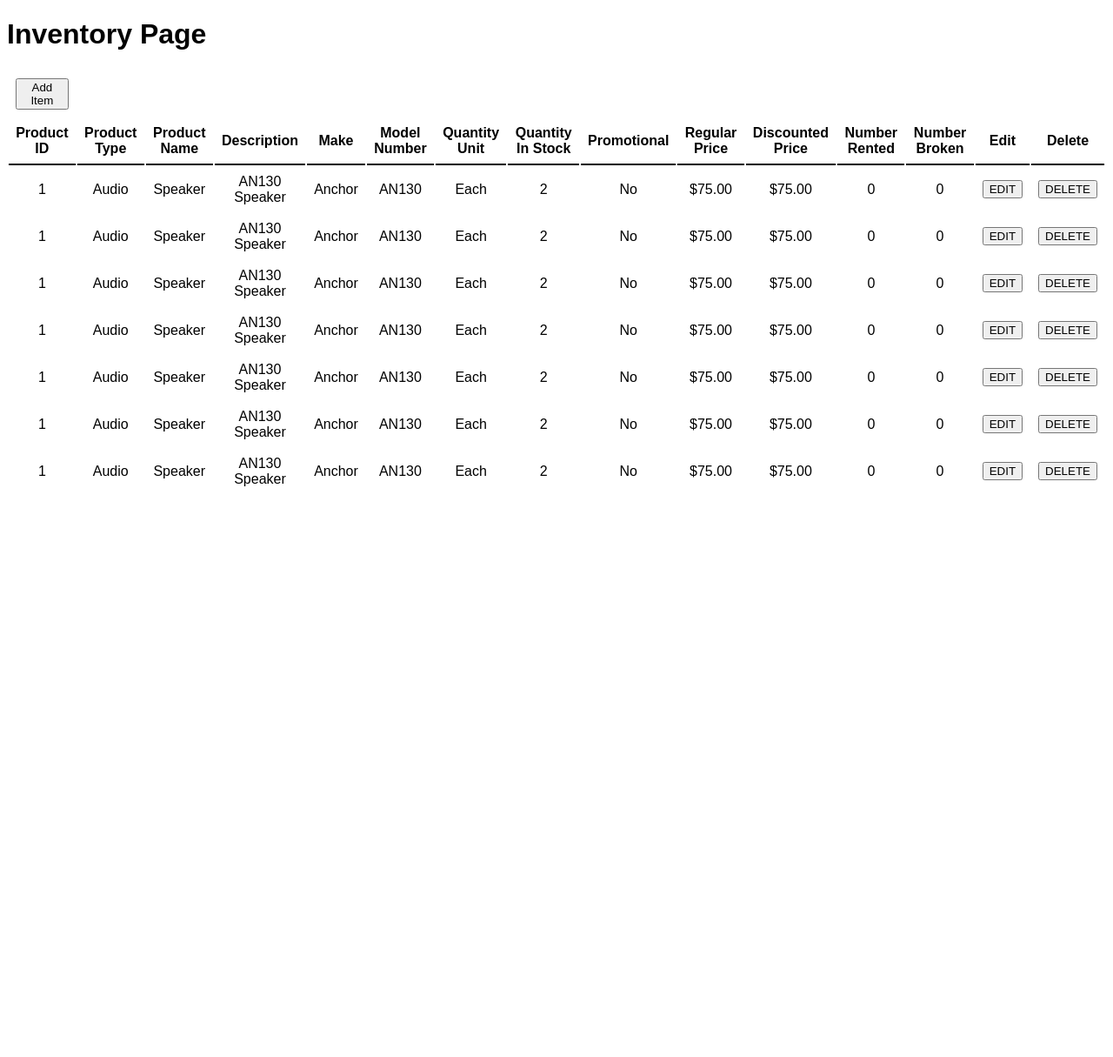
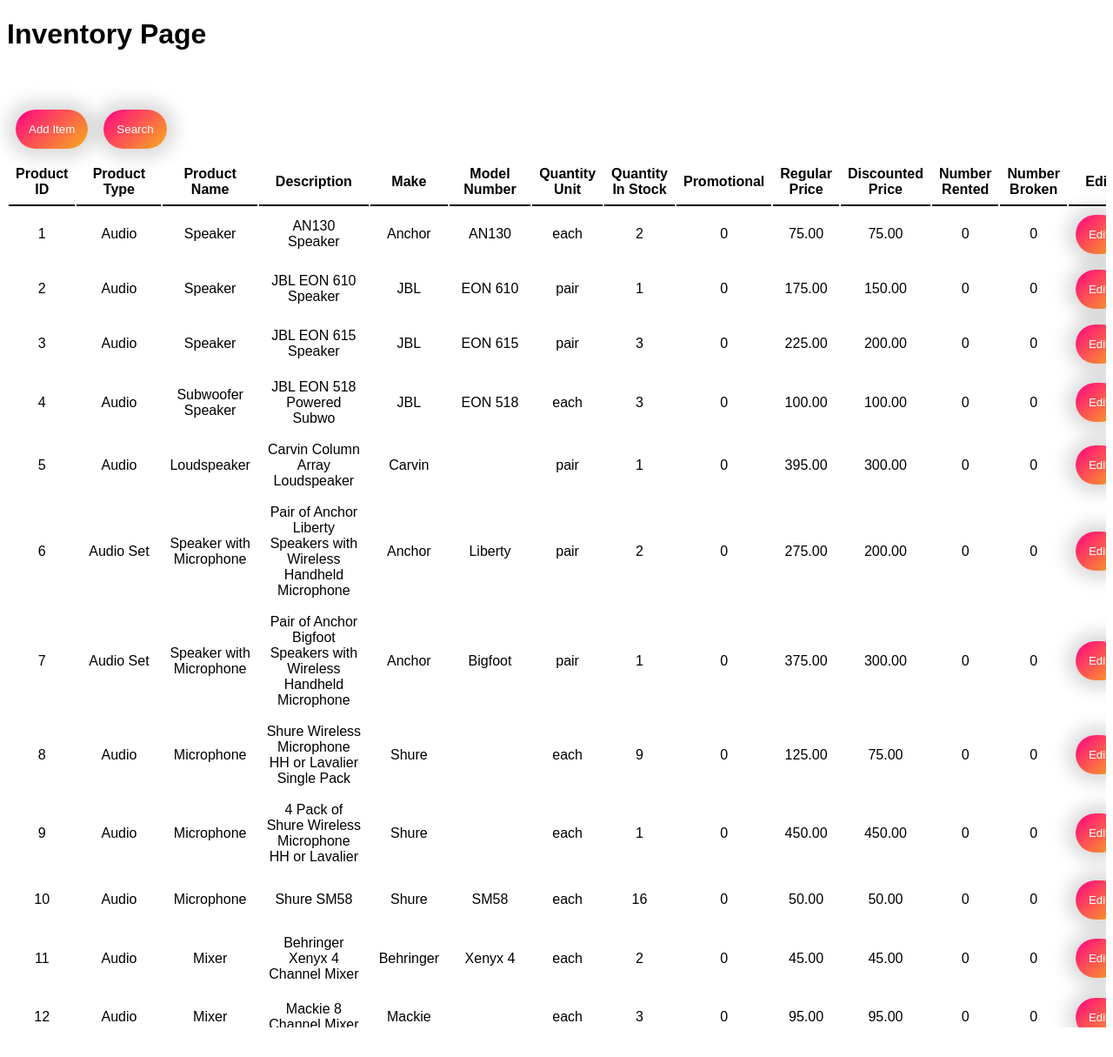
Before and after one commit to finellia1/Interim-Name-Pos, a PHP site: page /includes/inventory.php in a window 1280 px wide. Shown: the top 1215 px of the page at 87% size. Run offline with PHP 8.4, Linux system fonts and the light colour scheme; data comes from the database, SQL or seed files in the repository; lists and menus that the app fills with data are empty.

Commit message:
Inventory Item Adding, Searching, Table Propgation,
Added item adding functionality, searching, and propagation from DB to UI to inventory.

```diff
--- /dev/null
+++ b/classes/inventory.php
@@ -0,0 +1,3 @@
+<?php
+
+?>
--- a/css/inventoryStyle.css
+++ b/css/inventoryStyle.css
@@ -36,16 +36,17 @@ label{
     text-align: left;
 }
 
+
 .dropShadow{
     box-shadow: 0px 0px 20px 10px rgba(0, 0, 0, 0.15);
     border-radius: 15px;
-    z-index: 2;
+
 }
 button{
     text-align: center;
 }
 
-#editPopup{
+.popup{
     visibility: hidden;
     /*Found on https://css-tricks.com/quick-css-trick-how-to-center-an-object-exactly-in-the-center/*/
     position: fixed;
@@ -53,23 +54,59 @@ button{
     left: 50%;
     /* bring your own prefixes */
     transform: translate(-50%, -50%);
+    z-index: 25;
+    background-color: white;
 }
 
-#addPopup{
-    visibility: hidden;
-    /*Found on https://css-tricks.com/quick-css-trick-how-to-center-an-object-exactly-in-the-center/*/
-    position: fixed;
-    top: 50%;
-    left: 50%;
-    /* bring your own prefixes */
-    transform: translate(-50%, -50%);
-}
-
-#centerVAlign{
-    width:auto;
-    margin:auto;
+#inventoryWrapper{
+    height:1000px;
+    overflow: scroll;
 }
 
 #addItemBtnTH{
     border: none;
 }
+
+#searchBtn{
+    border: none;
+}
+
+#searchType{
+    border: none;
+}
+
+.noBorder{
+    border: none;
+}
+
+button{
+    border: none;
+    padding: 15px;
+    border-radius: 100px;
+    background: linear-gradient(135.76deg, #FF0F7B 7.5%, #F89B29 88.59%);
+    color: white;
+    box-shadow: 0px 0px 20px 10px rgba(0, 0, 0, 0.15);
+}
+
+input[type=submit]{
+    border: none;
+    padding: 15px;
+    border-radius: 100px;
+    background: linear-gradient(135.76deg, #FF0F7B 7.5%, #F89B29 88.59%);
+    color: white;
+    box-shadow: 0px 0px 10px 5px rgba(0, 0, 0, 0.15);
+}
+
+input[type=text]{
+    border: none;
+    box-shadow: 0px 0px 10px 5px rgba(0, 0, 0, 0.15);
+    padding:5px;
+    border-radius: 15px;
+}
+
+#searchTypeInput{
+    border: none;
+    box-shadow: 0px 0px 10px 5px rgba(0, 0, 0, 0.15);
+    padding:5px;
+    border-radius: 15px;
+}
--- a/css/style.css
+++ /dev/null
@@ -1,4 +0,0 @@
-Hello World...
-
-<br><br>
-Testing 1.2.3.......
--- a/includes/inventory.php
+++ b/includes/inventory.php
@@ -1,3 +1,11 @@
+
+<?php
+require '../classes/session.classes.php';
+
+session::start();
+// session_start();
+?>
+
 <!DOCTYPE html>
 <html>
 
@@ -5,30 +13,79 @@
     <link rel="stylesheet" href="../css/inventoryStyle.css">
 </head>
 
+
 <body>
+
+
+
     <h1>Inventory Page</h1>
-    <div id="editPopup">
+    <br><br>
+    <div id = "searchPopup" class = "popup">
+        <form name="edit" action="../includes/inventory.inc.php" method="POST">
+            <table class="dropShadow">
+            <tr>
+                    <td class="alignLeft">
+                        <label for="searchTypeInput">Search Field:</label></td>
+                    <td class="alignLeft">
+                        <input id = "searchTypeInput" name = "searchTypeInput" list="searchType" placeholder ="Search by...">
+                        <datalist id = "searchType" >
+                        <option value = "Product ID">
+                        <option value = "Product Type">
+                        <option value = "Product Name">
+                        <option value = "Description">
+                        <option value = "Make">
+                        <option value = "Model Number">
+                        <option value = "Quantity Unit">
+                        <option value = "Quantity In Stock">
+                        <option value = "Regular Price">
+                        <option value = "Discounted Price">
+                        <option value = "Number Rented">
+                        <option value = "Number Broken">
+                        <option value = "*">
+                        </datalist>
+                    </td>
+                </tr>
+                <tr>
+                    <td>
+                        <label for="searchContent">Search Content:</label></td>
+                    </td>
+                    <td>
+                        <input type="text" id="searchContent"  name = "searchContent" >
+                    </td>
+                </tr>
+                <tr>
+                    <td>
+                        <input id = "searchSubmit" type="submit" value="Search!"></button>
+                    </td>
+                    <td>
+                        <button type="button" onclick="exitPane('searchPopup')">Close</button>
+                    </td>
+                </tr>
+            </table>
+        </form>
+    </div>
+    <div id="editPopup" class = "popup">
         <form name="edit">
             <table class="dropShadow">
             <tr>
                     <td class="alignLeft">
                         <label for="itemName">Item Name:</label></td>
                     <td class="alignLeft">
-                        <input type="text" id="itemName" name="itemName" value="itemName"><br>
+                        <input type="text" id="itemName" name="product_name" value="itemName"><br>
                     </td>
                 </tr>
                 <tr>
                     <td class="alignLeft">
                         <label for="itemName">Product Type:</label></td>
                     <td class="alignLeft">
-                        <input type="text" id="productType" name="productType" value="productType"><br>
+                        <input type="text" id="productType" name="product_type" value="productType"><br>
                     </td>
                 </tr>
                 <tr>
                     <td class="alignLeft">
                         <label for="itemName">Description:</label></td>
                     <td class="alignLeft">
-                        <input type="text" id="description" name="description" value="description"><br>
+                        <input type="text" id="description" name="product_description" value="description"><br>
                     </td>
                 </tr>
                 <tr>
@@ -49,14 +106,14 @@
                     <td class="alignLeft">
                         <label for="itemName">Quantity_Unit:</label></td>
                     <td class="alignLeft">
-                        <input type="text" id="quantity" name="quantity" value="quantity"><br>
+                        <input type="text" id="quantity" name="qty_unit" value="quantity"><br>
                     </td>
                 </tr>
                 <tr>
                     <td class="alignLeft">
                         <label for="itemName">Quantity In Stock:</label></td>
                     <td class="alignLeft">
-                        <input type="text" id="quantityInStock" name="quantityInStock" value="quantityInStock"><br>
+                        <input type="text" id="quantityInStock" name="qty_in_stock" value="quantityInStock"><br>
                     </td>
                 </tr>
                 <tr>
@@ -70,28 +127,28 @@
                     <td class="alignLeft">
                         <label for="itemName">Regular Price</label></td>
                     <td class="alignLeft">
-                        <input type="text" id="regularPrice" name="regularPrice" value="regularPrice"><br>
+                        <input type="text" id="regularPrice" name="reg_price" value="regularPrice"><br>
                     </td>
                 </tr>
                 <tr>
                     <td class="alignLeft">
                         <label for="itemName">Discounted Price:</label></td>
                     <td class="alignLeft">
-                        <input type="text" id="discountedPrice" name="discountedPrice" value="discountedPrice"><br>
+                        <input type="text" id="discountedPrice" name="discounted_price" value="discountedPrice"><br>
                     </td>
                 </tr>
                 <tr>
                     <td class="alignLeft">
                         <label for="itemName">Number Rented:</label></td>
                     <td class="alignLeft">
-                        <input type="text" id="numberRented" name="numberRented" value="numberRented"><br>
+                        <input type="text" id="numberRented" name="num_rented" value="numberRented"><br>
                     </td>
                 </tr>
                 <tr>
                     <td class="alignLeft">
                         <label for="itemName">Number Broken</label></td>
                     <td class="alignLeft">
-                        <input type="text" id="numberBroken" name="numberBroken" value="numberBroken"><br>
+                        <input type="text" id="numberBroken" name="num_broken" value="numberBroken"><br>
                     </td>
                 </tr>
                 <tr>
@@ -106,96 +163,103 @@
         </form>
     </div>
 
-    <div id="addPopup">
-        <form name="edit">
+    <div id="addPopup" class = "popup">
+        <form name="add" action="../includes/addProduct.inc.php" method="post">
             <table class="dropShadow">
+            <tr>
+                    <td class="alignLeft">
+                        <label for="itemName">Product ID:</label></td>
+                    <td class="alignLeft">
+                        <input type="text" name="product_ID" value="product_ID"><br>
+                    </td>
+                </tr>
             <tr>
                     <td class="alignLeft">
                         <label for="itemName">Item Name:</label></td>
                     <td class="alignLeft">
-                        <input type="text" id="itemName" name="itemName" value="itemName"><br>
+                        <input type="text" name="product_name" value="itemName"><br>
                     </td>
                 </tr>
                 <tr>
                     <td class="alignLeft">
                         <label for="itemName">Product Type:</label></td>
                     <td class="alignLeft">
-                        <input type="text" id="productType" name="productType" value="productType"><br>
+                        <input type="text" name="product_type" value="productType"><br>
                     </td>
                 </tr>
                 <tr>
                     <td class="alignLeft">
                         <label for="itemName">Description:</label></td>
                     <td class="alignLeft">
-                        <input type="text" id="description" name="description" value="description"><br>
+                        <input type="text" name="product_description" value="description"><br>
                     </td>
                 </tr>
                 <tr>
                     <td class="alignLeft">
                         <label for="itemName">Make:</label></td>
                     <td class="alignLeft">
-                        <input type="text" id="make" name="make" value="make"><br>
+                        <input type="text"  name="make" value="make"><br>
                     </td>
                 </tr>
                 <tr>
                     <td class="alignLeft">
                         <label for="itemName">Model:</label></td>
                     <td class="alignLeft">
-                        <input type="text" id="model" name="model" value="model"><br>
+                        <input type="text" name="model" value="model"><br>
                     </td>
                 </tr>
                 <tr>
                     <td class="alignLeft">
                         <label for="itemName">Quantity_Unit:</label></td>
                     <td class="alignLeft">
-                        <input type="text" id="quantity" name="quantity" value="quantity"><br>
+                        <input type="text" name="qty_unit" value="quantity"><br>
                     </td>
                 </tr>
                 <tr>
                     <td class="alignLeft">
                         <label for="itemName">Quantity In Stock:</label></td>
                     <td class="alignLeft">
-                        <input type="text" id="quantityInStock" name="quantityInStock" value="quantityInStock"><br>
+                        <input type="text" name="qty_in_stock" value="quantityInStock"><br>
                     </td>
                 </tr>
                 <tr>
                     <td class="alignLeft">
                         <label for="itemName">isPromotional</label></td>
                     <td class="alignLeft">
-                        <input type="checkbox" id="isPromotional" name="isPromotional" ><br>
+                        <input type="checkbox" name="isPromotional" ><br>
                     </td>
                 </tr>
                 <tr>
                     <td class="alignLeft">
                         <label for="itemName">Regular Price</label></td>
                     <td class="alignLeft">
-                        <input type="text" id="regularPrice" name="regularPrice" value="regularPrice"><br>
+                        <input type="text" name="reg_price" value="regularPrice"><br>
                     </td>
                 </tr>
                 <tr>
                     <td class="alignLeft">
                         <label for="itemName">Discounted Price:</label></td>
                     <td class="alignLeft">
-                        <input type="text" id="discountedPrice" name="discountedPrice" value="discountedPrice"><br>
+                        <input type="text" name="discounted_price" value="discountedPrice"><br>
                     </td>
                 </tr>
                 <tr>
                     <td class="alignLeft">
                         <label for="itemName">Number Rented:</label></td>
                     <td class="alignLeft">
-                        <input type="text" id="numberRented" name="numberRented" value="numberRented"><br>
+                        <input type="text" name="num_rented" value="numberRented"><br>
                     </td>
                 </tr>
                 <tr>
                     <td class="alignLeft">
                         <label for="itemName">Number Broken</label></td>
                     <td class="alignLeft">
-                        <input type="text" id="numberBroken" name="numberBroken" value="numberBroken"><br>
+                        <input type="text" name="num_broken" value="numberBroken"><br>
                     </td>
                 </tr>
                 <tr>
                     <td>
-                        <input type="submit" value="Submit!"></button>
+                        <input type="submit" name = "submit" value="submit"></button>
                     </td>
                     <td>
                         <button type="button" onclick="exitPane('addPopup')">Cancel!</button>
@@ -204,13 +268,20 @@
             </table>
         </form>
     </div>
-
-    <table id="centerVAlign">
+    <table id="controlPanel">
             <tr>
                 <th id="addItemBtnTH">
                     <button type="button" onclick="addItem()">Add Item</button>
                 </th>
+
+                <th id="searchBtn">
+                    <button type="button" onclick="searchItem()">Search</button>
+                </th>
             </tr>
+        </table>
+    <div id = "inventoryWrapper">
+
+        <table id="inventory">
             <tr>
                 <th>Product ID</th>
                 <th>Product Type</th>
@@ -227,157 +298,58 @@
                 <th>Number Broken</th>
                 <th>Edit</th>
                 <th>Delete</th>
+                <th>Add to Cart</th>
+            </tr>
+            <?php
+                $host='127.0.0.1';
+                $db = 'hv_audio_visual';
+                $user = 'root';
+                $pass = '';
+                $charset = 'utf8mb4';
+                //https://phpdelusions.net/pdo#dsn
 
-        </tr>
-        <tr>
-            <td>1</td>
-            <td>Audio</td>
-            <td>Speaker</td>
-            <td>AN130 Speaker</td>
-            <td>Anchor</td>
-            <td>AN130</td>
-            <td>Each</td>
-            <td>2</td>
-            <td>No</td>
-            <td>$75.00</td>
-            <td>$75.00</td>
-            <td>0</td>
-            <td>0</td>
-            <td>
-                <button type="button" onclick="editPane()">EDIT</button>
-            </td>
-            <td>
-                <button type="button" onclick="deleteItem()">DELETE</button>
-            </td>
-        </tr>
-        <tr>
-            <td>1</td>
-            <td>Audio</td>
-            <td>Speaker</td>
-            <td>AN130 Speaker</td>
-            <td>Anchor</td>
-            <td>AN130</td>
-            <td>Each</td>
-            <td>2</td>
-            <td>No</td>
-            <td>$75.00</td>
-            <td>$75.00</td>
-            <td>0</td>
-            <td>0</td>
-            <td>
-                <button type="button" onclick="editPane()">EDIT</button>
-            </td>
-            <td>
-                <button type="button" onclick="deleteItem()">DELETE</button>
-            </td>
-        </tr>
-        <tr>
-            <td>1</td>
-            <td>Audio</td>
-            <td>Speaker</td>
-            <td>AN130 Speaker</td>
-            <td>Anchor</td>
-            <td>AN130</td>
-            <td>Each</td>
-            <td>2</td>
-            <td>No</td>
-            <td>$75.00</td>
-            <td>$75.00</td>
-            <td>0</td>
-            <td>0</td>
-            <td>
-                <button type="button" onclick="editPane()">EDIT</button>
-            </td>
-            <td>
-                <button type="button" onclick="deleteItem()">DELETE</button>
-            </td>
-        </tr>
-        <tr>
-            <td>1</td>
-            <td>Audio</td>
-            <td>Speaker</td>
-            <td>AN130 Speaker</td>
-            <td>Anchor</td>
-            <td>AN130</td>
-            <td>Each</td>
-            <td>2</td>
-            <td>No</td>
-            <td>$75.00</td>
-            <td>$75.00</td>
-            <td>0</td>
-            <td>0</td>
-            <td>
-                <button type="button" onclick="editPane()">EDIT</button>
-            </td>
-            <td>
-                <button type="button" onclick="deleteItem()">DELETE</button>
-            </td>
-        </tr>
-        <tr>
-            <td>1</td>
-            <td>Audio</td>
-            <td>Speaker</td>
-            <td>AN130 Speaker</td>
-            <td>Anchor</td>
-            <td>AN130</td>
-            <td>Each</td>
-            <td>2</td>
-            <td>No</td>
-            <td>$75.00</td>
-            <td>$75.00</td>
-            <td>0</td>
-            <td>0</td>
-            <td>
-                <button type="button" onclick="editPane()">EDIT</button>
-            </td>
-            <td>
-                <button type="button" onclick="deleteItem()">DELETE</button>
-            </td>
-        </tr>
-        <tr>
-            <td>1</td>
-            <td>Audio</td>
-            <td>Speaker</td>
-            <td>AN130 Speaker</td>
-            <td>Anchor</td>
-            <td>AN130</td>
-            <td>Each</td>
-            <td>2</td>
-            <td>No</td>
-            <td>$75.00</td>
-            <td>$75.00</td>
-            <td>0</td>
-            <td>0</td>
-            <td>
-                <button type="button" onclick="editPane()">EDIT</button>
-            </td>
-            <td>
-                <button type="button" onclick="deleteItem()">DELETE</button>
-            </td>
-        </tr>
-        <tr>
-            <td>1</td>
-            <td>Audio</td>
-            <td>Speaker</td>
-            <td>AN130 Speaker</td>
-            <td>Anchor</td>
-            <td>AN130</td>
-            <td>Each</td>
-            <td>2</td>
-            <td>No</td>
-            <td>$75.00</td>
-            <td>$75.00</td>
-            <td>0</td>
-            <td>0</td>
-            <td>
-                <button type="button" onclick="editPane()">EDIT</button>
-            </td>
-            <td>
-                <button type="button" onclick="deleteItem()">DELETE</button>
-            </td>
-        </tr>
+
+                $dsn = "mysql:host=$host;dbname=$db;charset=$charset";
+                $options = [
+                    PDO::ATTR_ERRMODE            => PDO::ERRMODE_EXCEPTION,
+                    PDO::ATTR_DEFAULT_FETCH_MODE => PDO::FETCH_ASSOC,
+                    PDO::ATTR_EMULATE_PREPARES   => false,
+                ];
+                try {
+                    $pdo = new PDO($dsn, $user, $pass, $options);
+                    if(!isset($_SESSION["searchTypeInput"])){
+                        $_SESSION["searchTypeInput"] = "select * from product";
+                    }
+                    $getData = $pdo->query($_SESSION["searchTypeInput"]);
+                    foreach($getData as $row){
+                        echo "<tr>";
+                        echo "<td> {$row['product_ID']} </td>";
+                        echo "<td> {$row['product_type']} </td>";
+                        echo "<td> {$row['product_name']} </td>";
+                        echo "<td> {$row['product_description']} </td>";
+                        echo "<td> {$row['make']} </td>";
+                        echo "<td> {$row['model']} </td>";
+                        echo "<td> {$row['qty_unit']} </td>";
+                        echo "<td> {$row['qty_in_stock']} </td>";
+                        echo "<td> {$row['is_promotional']} </td>";
+                        echo "<td> {$row['reg_price']} </td>";
+                        echo "<td> {$row['discounted_price']} </td>";
+                        echo "<td> {$row['num_rented']} </td>";
+                        echo "<td> {$row['num_broken']} </td>";
+                        echo "<td><button type='button' onclick='addItem()'>Edit</button>";
+                        echo "<td><button type='button' onclick='deleteItem()'>Delete</button>";
+                        echo "<td><button type='button'>Cart+</button>";
+                        echo "</tr>";
+
+                    }
+                } catch (\PDOException $e) {
+                    $_SESSION["searchTypeInput"] = "select * from product";
+                    throw new \PDOException($e->getMessage(), (int)$e->getCode());
+                }
+            ?>
+
         </table>
-
+    </div>
 
     <script type="text/javascript" src="../js/inventory.js"></script>
 
--- a/js/inventory.js
+++ b/js/inventory.js
@@ -13,3 +13,8 @@ function deleteItem(){
 function addItem(){
     document.getElementById('addPopup').style.visibility = 'visible';
 }
+
+function searchItem(){
+    document.getElementById('searchPopup').style.visibility = 'visible';
+    console.log("asdassad");
+}
```
Also changed, not shown: classes/addProduct-contr.classes.php (+23 -10 lines), classes/addProduct.classes.php (+7 -6 lines), includes/addProduct.inc.php (+18 -14 lines), includes/inventory.inc.php (added, +61 -0 lines). Lines whose indentation alone changed are shown as unchanged.
